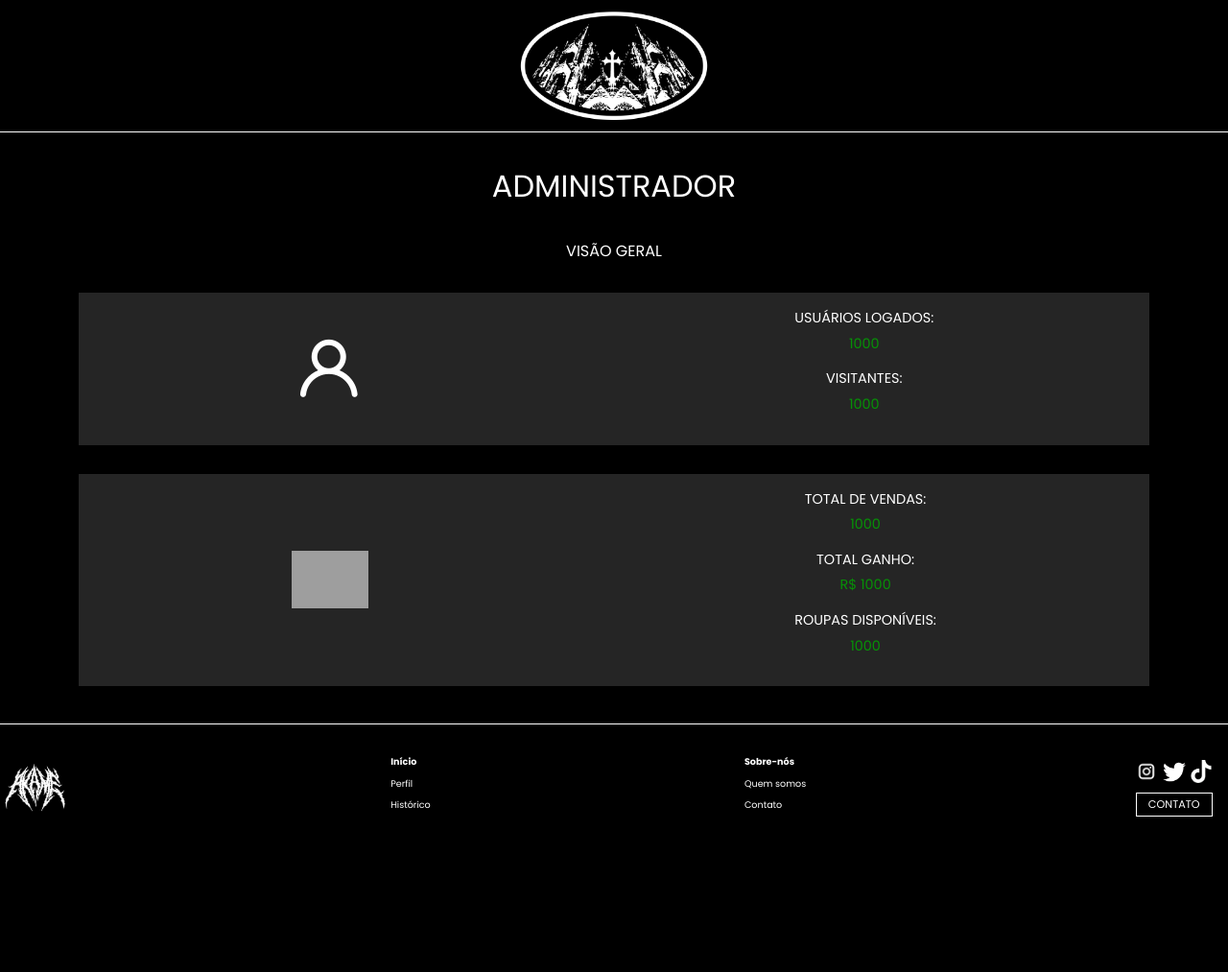
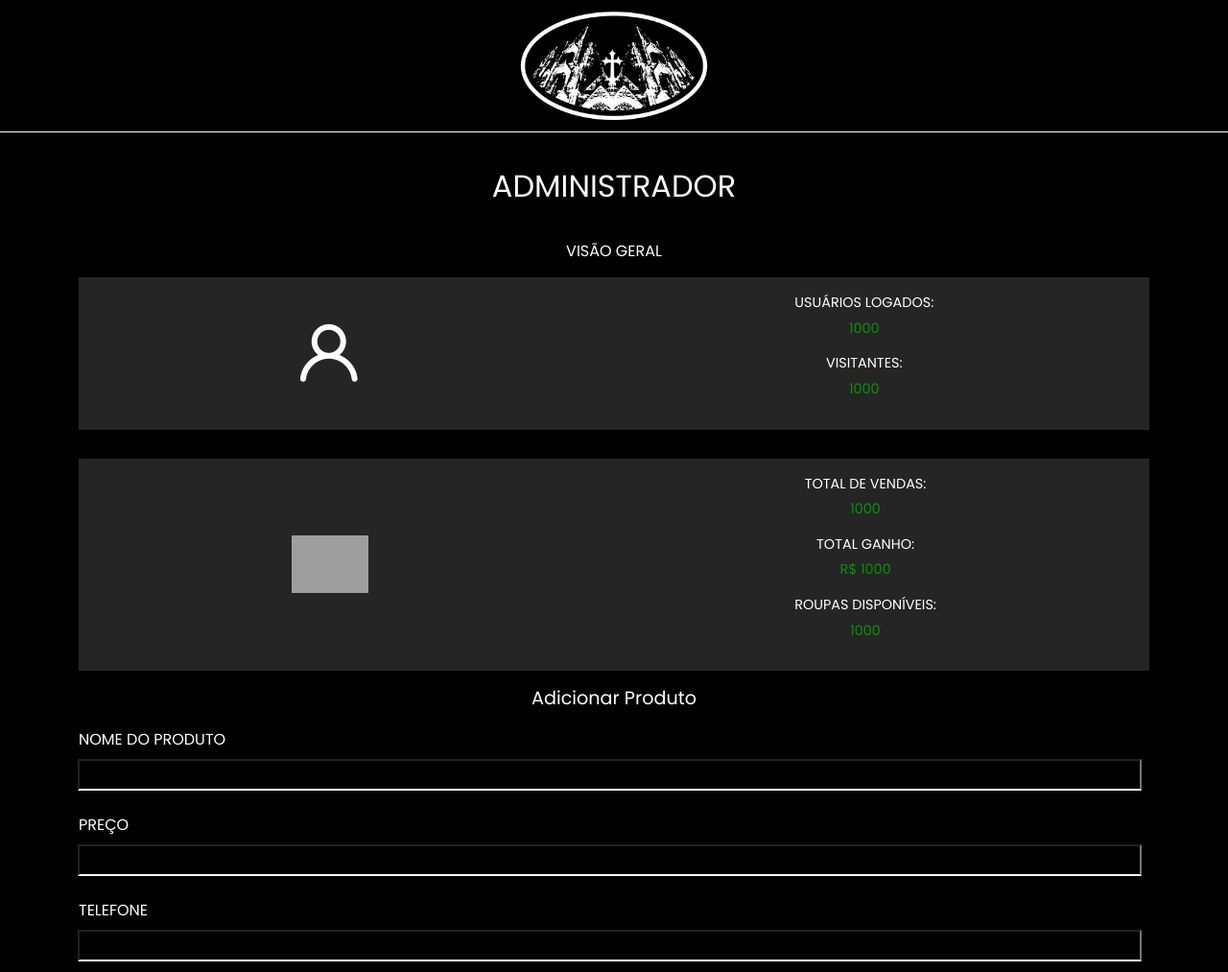
Before and after one commit to Ericofff/Akame, a plain HTML site: page menu.html in a window 1280 px wide. Shown: the top 1013 px of the page at 96% size. Drawn offline with nearby package versions, Linux system fonts and the light colour scheme; grey boxes are pictures that could not be loaded.

Commit message:
adicionar produto

```diff
--- a/css/menu.css
+++ b/css/menu.css
@@ -171,6 +171,49 @@
     width: 5rem;
 }
 
+/* adicionar camiseta */
+
+.card-text input{
+    background: none;
+    border-bottom: 2px solid #fff;
+    color: #fff;
+    outline: none;
+    margin: 0.5rem;
+    padding: 5px 0px 0px 5px;
+    width: 100%;
+}
+
+.card-text p{
+    margin-bottom: 0;
+}
+
+#titl{
+    font-size: 1.2em;
+    margin-bottom: 1rem;
+}
+
+.barro{
+    width: auto;
+    display: flex;
+    align-items: start;
+    justify-content: space-between;
+    flex-direction: row;
+    text-align: start;
+    margin-bottom: 1rem;
+
+}
+
+
+.barro input{
+    margin: 0 0 .5rem 0rem;
+}
+
+.barro .n{
+    width: 5rem;
+}
+
+
+
 /* CHECKBOX RECT */
 
 @media (max-width: 320px){
--- a/menu.html
+++ b/menu.html
@@ -73,6 +73,23 @@
         </div>
       </div>
   </div>
+  <div class="cards">
+    <div class="card-text">
+      <p id="titl">Adicionar Produto</p>
+      <div class="input-group mb-3">
+        <p>NOME DO PRODUTO</p>
+        <input type="text">
+      </div>
+      <div class="input-group mb-3">
+        <p>PREÇO</p>
+        <input type="text" name="preco" data-mask="" data-mask-selectonfocus="true" />
+      </div>
+      <div class="input-group mb-3">
+        <p>TELEFONE</p>
+        <input type="text" name="telefone" data-mask="(00) 00000-0000" data-mask-selectonfocus="true" />
+      </div>
+
+    </div>
 </section>
 <footer>
   <div class="footer-items">
```
